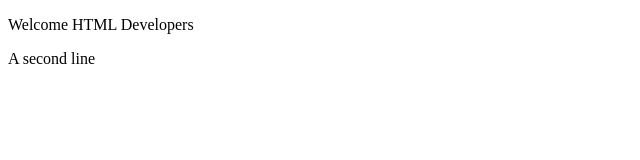
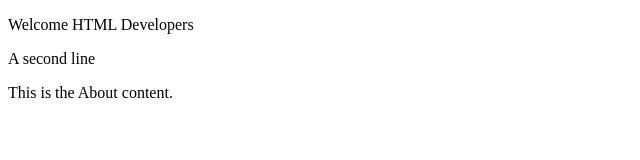
Before and after one commit to upc-pre-202201-si385-si41/hello-html, a plain HTML site: page index.html in a window 1280 px wide. Shown: the whole page, without its empty margins (0-640 px from the left). Drawn offline with Linux system fonts and the light colour scheme.

Commit message:
feat(about): Added About content.

```diff
--- a/index.html
+++ b/index.html
@@ -7,5 +7,6 @@
 <body>
     <p>Welcome HTML Developers</p>
     <p>A second line</p>
+    <p>This is the About content.</p>
 </body>
 </html>
```
